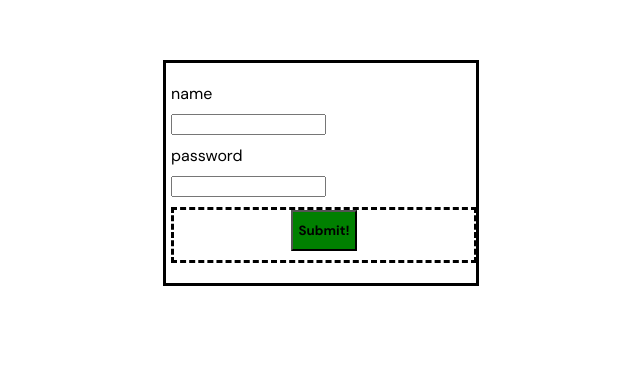
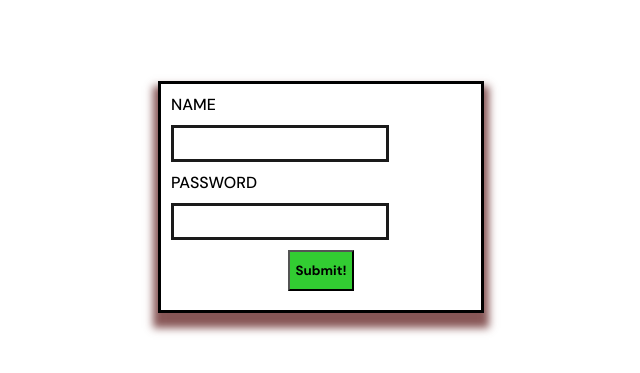
Before and after one commit to NoxturneDev/form-validation-troll, a plain HTML site: page index.html in a window 1280 px wide. Shown: the part 227-600 px from the top of the page, without its empty margins (319-959 px from the left). Drawn offline with Linux system fonts and the light colour scheme.

Commit message:
restyling the form

```diff
--- a/style.css
+++ b/style.css
@@ -12,6 +12,7 @@
     align-items: center;
     width: 100vw;
     height: 100vh;
+    gap: 3rem;
 }
 
 .toast-container{
@@ -33,28 +34,48 @@
     color: limegreen;
 }
 
+.hidden {
+    display: none;
+}
+
 .form {
     display: flex;
     flex-direction: column;
     justify-content: center;
     align-items: flex-start;
     gap: 10px;
-    width: 300px;
-    height: 200px;
+    min-width: 300px;
+    min-height: 200px;
     border: 3px solid black;
-    padding: 10px 5px;
+    padding: 10px 10px;
+    background-color: white;
+    box-shadow: 0 10px 8px 5px rgba(94, 28, 28, 0.74)
 }
 
 .input-group{
     display: flex;
+    justify-content: end;
+    align-items: center;
+    width: max-content;
     gap: 10px;
+    font-weight: 500;
+    text-transform: uppercase;
+}
+
+.input{
+    outline: none;
+    background-color: white;
+    border: 3px solid rgb(26, 26, 26);
+    padding: 5px 12px;
+    font-family: 'DM sans', sans-serif;
+    font-weight: 500;
+    font-size: 1rem;
 }
 
 .button-wrapper{
     position: relative;
     width: 100%;
     height: 50px;
-    border: 3px dashed black;
     display: flex;
     justify-content: center;
 }
@@ -63,7 +84,7 @@
     position: absolute;
     top: 0;
     padding: 10px 5px;
-    background-color: green;
+    background-color: limegreen;
     color: black;
     font-weight: bold;
 }
```
